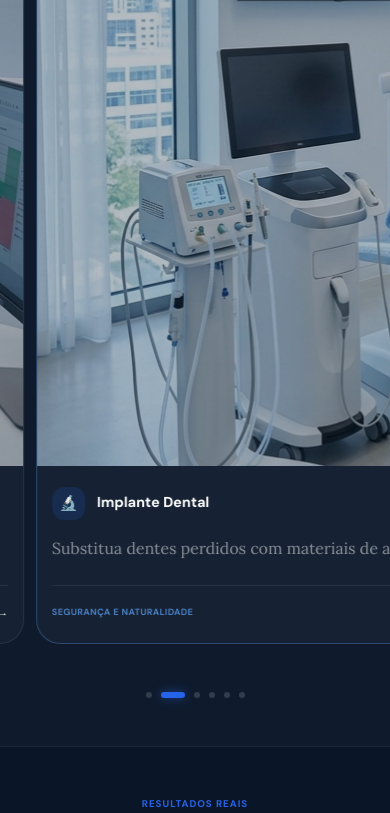
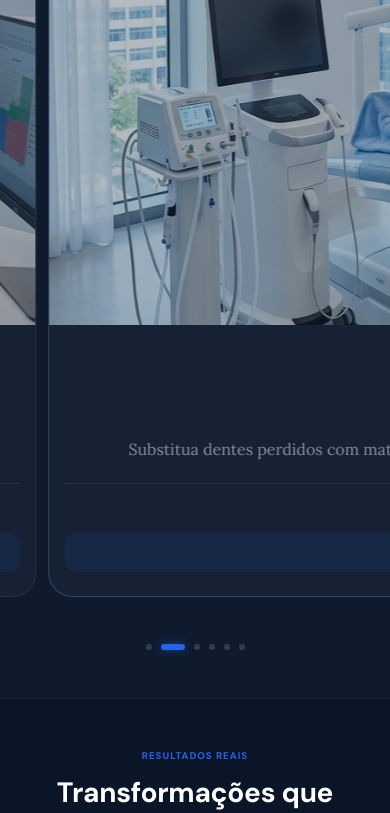
Before and after one commit to ironiaproject-a11y/dental, a Next.js app: page / in a window 390 px wide. Shown: the part 2578-3391 px from the top of the page. Built offline with nearby package versions, Linux system fonts and the light colour scheme.

Commit message:
fix: improve mobile responsiveness and alignment for services carousel

```diff
--- a/src/app/components/Services.js
+++ b/src/app/components/Services.js
@@ -68,7 +68,7 @@ const services = [
 function getVisible() {
   if (typeof window === 'undefined') return 3;
   if (window.innerWidth >= 1024) return 3;
-  if (window.innerWidth >= 640)  return 2;
+  if (window.innerWidth >= 768)  return 2;
   return 1;
 }
 
--- a/src/app/components/Services.module.css
+++ b/src/app/components/Services.module.css
@@ -334,12 +334,62 @@
 ──────────────────────────────────────── */
 @media (max-width: 1023px) {
   .servicesSection { padding: 6rem 0; }
-  .arrow { display: none; } /* On tablet/mobile use dots and swipe/drag if implemented */
+  .carouselWrapper { padding: 0 1rem; }
+  .arrow { display: none; }
+  .arrowLeft { margin-right: 0; }
+  .arrowRight { margin-left: 0; }
 }
 
 @media (max-width: 767px) {
   .servicesSection { padding: 4rem 0; }
-  .serviceCard { margin: 0 0.5rem; }
-  .cardBody { padding: 1.75rem 1.25rem; }
-  .cardTitle { font-size: 1.2rem; }
+  .serviceCard {
+    margin: 0 0.5rem;
+    text-align: center;
+  }
+
+  .cardMedia {
+    aspect-ratio: 16 / 9;
+  }
+
+  .cardBody {
+    padding: 2rem 1.25rem;
+    align-items: center;
+  }
+
+  .titleRow {
+    flex-direction: column;
+    gap: 0.75rem;
+    margin-bottom: 1.5rem;
+  }
+
+  .cardIcon {
+    width: 3.5rem;
+    height: 3.5rem;
+    font-size: 1.5rem;
+  }
+
+  .cardTitle {
+    font-size: 1.25rem;
+    word-wrap: break-word;
+  }
+
+  .cardDesc {
+    font-size: 1rem;
+    margin-bottom: 1.75rem;
+  }
+
+  .cardFooter {
+    flex-direction: column;
+    gap: 1.25rem;
+    align-items: center;
+    width: 100%;
+  }
+
+  .cardBtn {
+    width: 100%;
+    justify-content: center;
+    padding: 0.85rem;
+    background: rgba(37, 99, 235, 0.1);
+    border-radius: 12px;
+  }
 }
```
